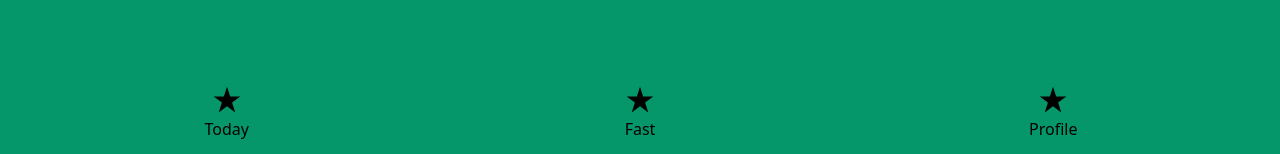
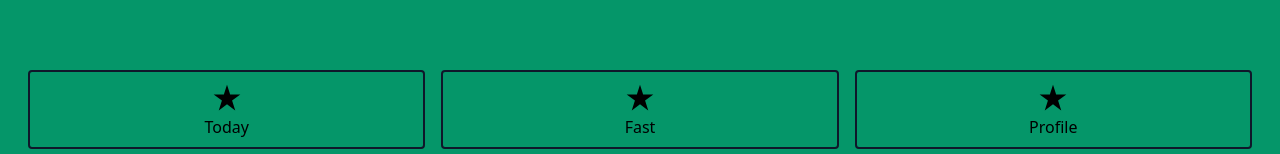
Before and after one commit to madCakes/Fasting_app, a React (Vite) app: page / in a window 1280 px wide. Shown: the part 643-797 px from the top of the page. Built offline with nearby package versions, Linux system fonts and the light colour scheme.

Commit message:
add margin spacing and border

```diff
--- a/src/components/Footer/index.jsx
+++ b/src/components/Footer/index.jsx
@@ -6,15 +6,24 @@ import star from "../../assets/star.svg";
 const Footer = () => {
   return (
     <navbar className="flex justify-around p-1 pt-2 mx-4 pb-2 absolute inset-x-0 bottom-0">
-      <NavLink to="/" className="flex flex-col w-full py-2">
+      <NavLink
+        to="/"
+        className="flex flex-col w-full py-2  mx-2 border-solid border-slate-900 border-2 rounded"
+      >
         <img className="w-7 mx-auto my-1" src={star} alt="Today" />
         <p className="m-auto">Today</p>
       </NavLink>
-      <NavLink to="/fast" className="flex flex-col w-full py-2">
+      <NavLink
+        to="/fast"
+        className="flex flex-col w-full py-2 mx-2 border-solid border-slate-900 border-2 rounded"
+      >
         <img className="w-7 mx-auto my-1" src={star} alt="Fast" />
         <p className="m-auto">Fast</p>
       </NavLink>
-      <NavLink to="/profile" className="flex flex-col w-full py-2">
+      <NavLink
+        to="/profile"
+        className="flex flex-col w-full py-2 mx-2 border-solid border-slate-900 border-2 rounded"
+      >
         <img className="w-7 mx-auto my-1" src={star} alt="Profile" />
         <p className="m-auto">Profile</p>
       </NavLink>
```
